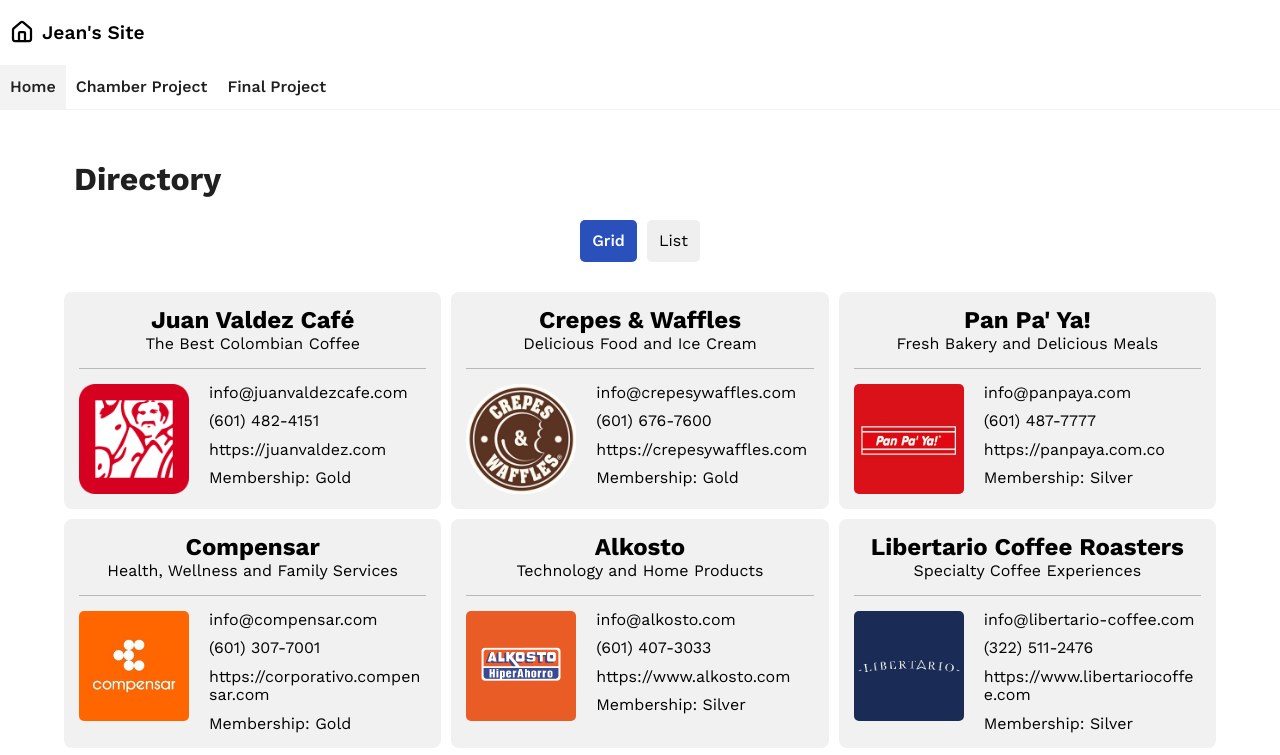
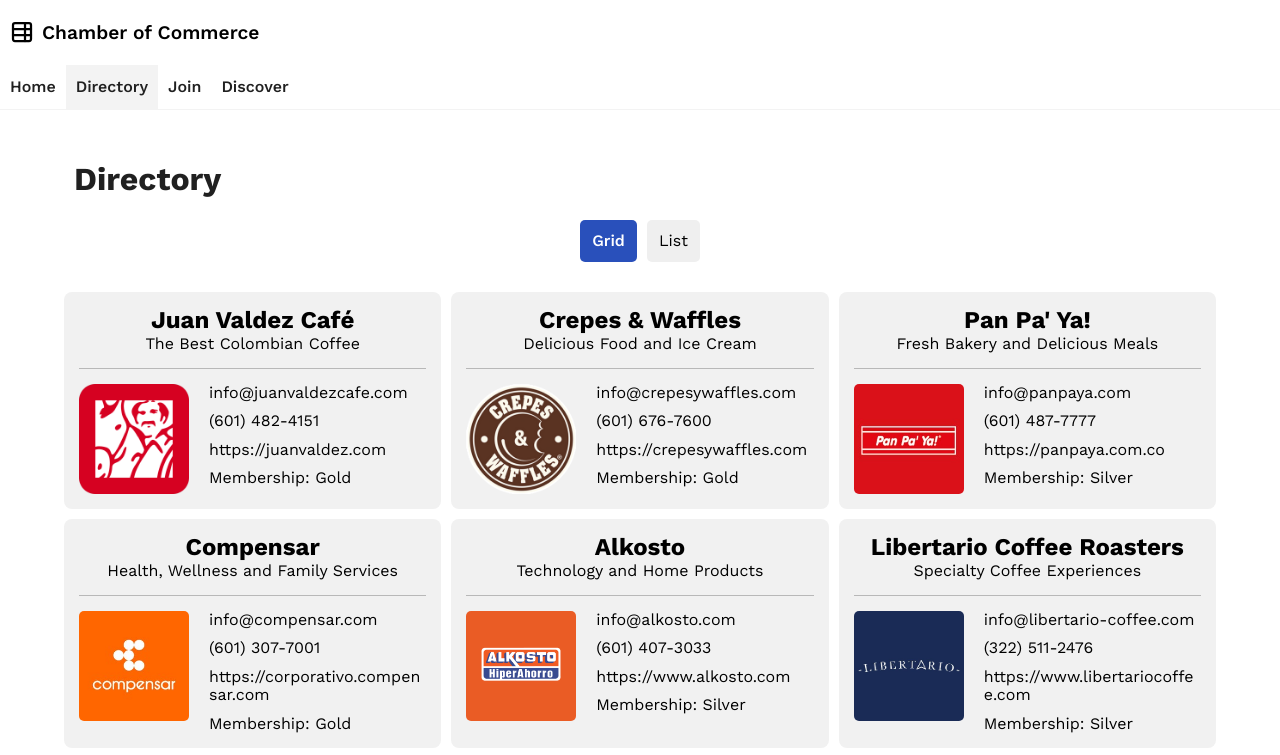
Before and after one commit to jcarnevali1/wdd231, a plain HTML site: page chamber/directory.html in a window 1280 px wide. Shown: the top 755 px of the page. Drawn offline with nearby package versions, Linux system fonts and the light colour scheme; a web font is replaced by a local one.

Commit message:
W02 Assignment: Chamber Directory Page

```diff
--- a/chamber/directory.html
+++ b/chamber/directory.html
@@ -28,15 +28,16 @@
 </head>
 <body>
     <header>
-        <img src="../images/house.svg" alt="Home Icon">
-        <span>Jean's Site</span>
+        <img src="images/chamber.svg" alt="Home Icon">
+        <span>Chamber of Commerce</span>
         <button id="ham-btn" class="hamburger" aria-label="Toggle Menu"></button>
     </header>
     <nav id="nav-bar" class="navigation">
         <ul>
-            <li class="current"><a href="#" aria-current="page">Home</a></li>
-            <li><a href="#">Chamber Project</a></li>
-            <li><a href="#">Final Project</a></li>
+            <li><a href="#" aria-current="page">Home</a></li>
+            <li class="current"><a href="#">Directory</a></li>
+            <li><a href="#">Join</a></li>
+            <li><a href="#">Discover</a></li>
         </ul>
     </nav>
     <main>
```
Also changed, not shown: chamber/images/chamber.svg (added).
